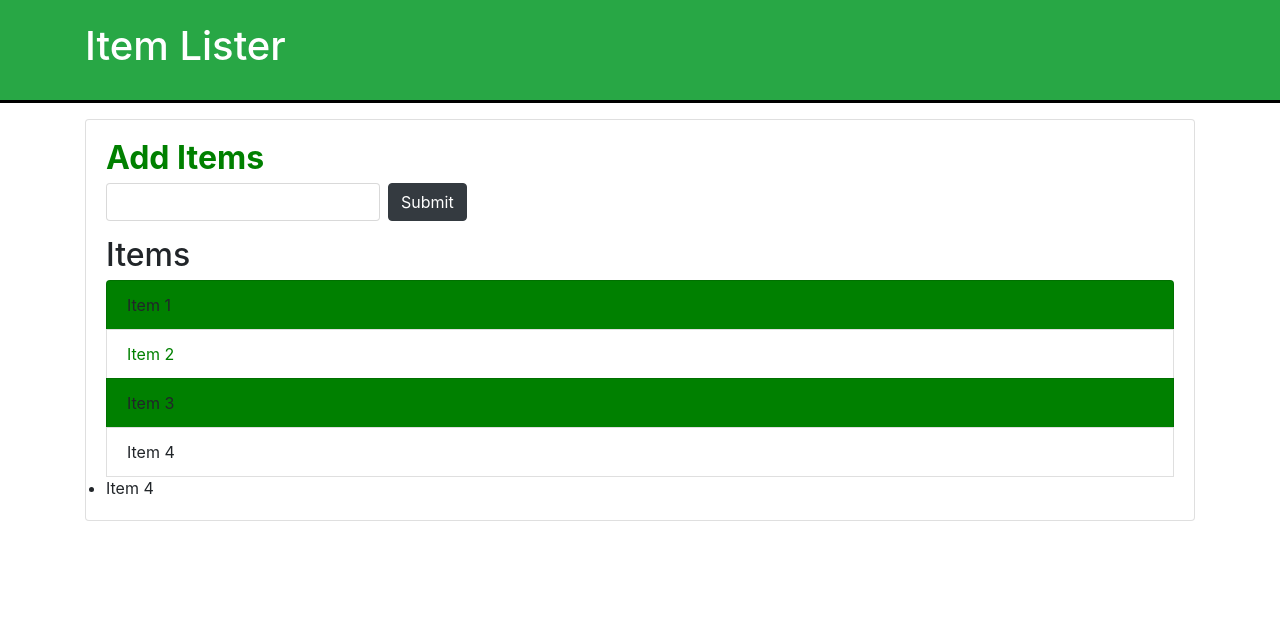
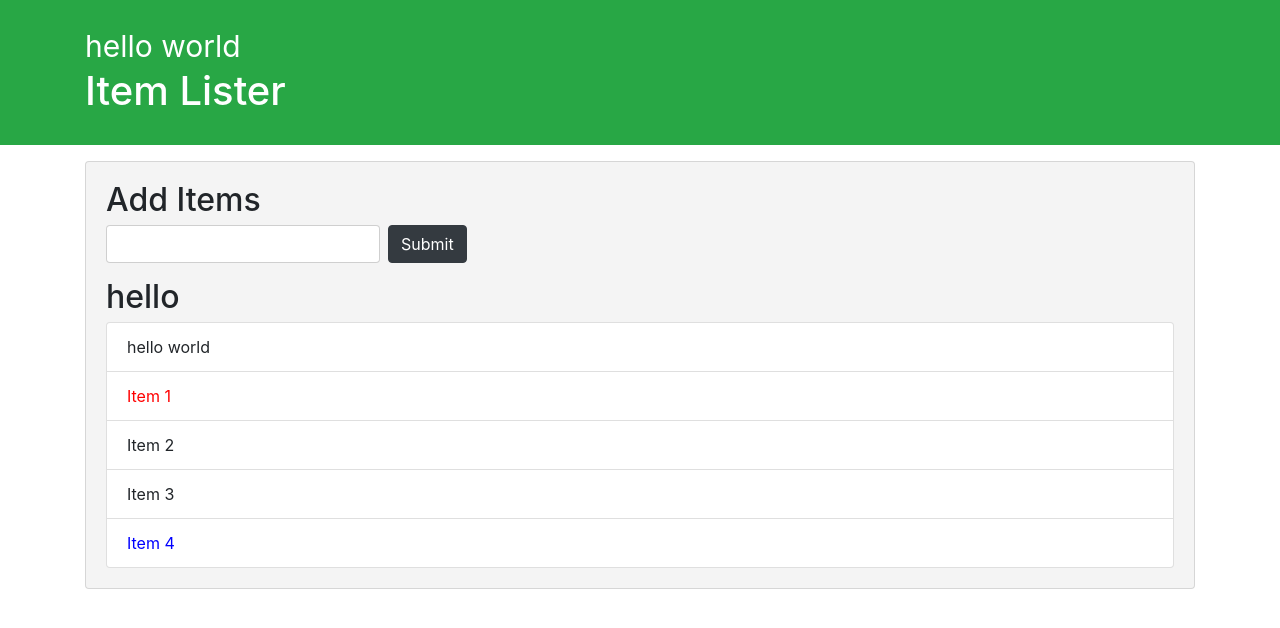
Before and after one commit to adarshsrivastav375/ItemLister, a plain HTML site: page index.html in a window 1280 px wide. Drawn offline with nearby package versions, Linux system fonts and the light colour scheme.

Commit message:
Creating Nodes and Modifying Dom

```diff
--- a/index.html
+++ b/index.html
@@ -26,7 +26,7 @@
       <li class="list-group-item">Item 2</li>
       <li class="list-group-item">Item 3</li>
       <li class="list-group-item">Item 4</li>
-      <li>Item 4</li>
+
     </ul>
    </div>
   </div>
--- a/sript.js
+++ b/sript.js
@@ -1,32 +1,83 @@
-let headerTitle = document.getElementById('main-header');
-headerTitle.style = "border-bottom : solid 3px black";
-//console.log("hello world");
-let addItem = document.getElementsByClassName('title');
-//console.log(addItem);
-addItem[0].style.fontWeight="bold";
-addItem[0].style.color ="green";
-// let items = document.getElementsByClassName('list-group-item');
-// console.log(items);
-// items[2].style.backgroundColor ="green";
-// for(let i=0; i< items.length;i++){
-//     items[i].style.fontWeight = "bold";
-// }
-// let li = document.getElementsByTagName('li');
-// console.log(items);
-// li[2].style.backgroundColor ="green";
-// for(let i=0; i< li.length;i++){
-//     li[i].style.fontWeight = "bold";
-// }
+// let headerTitle = document.getElementById('main-header');
+// headerTitle.style = "border-bottom : solid 3px black";
+// //console.log("hello world");
+// let addItem = document.getElementsByClassName('title');
+// //console.log(addItem);
+// addItem[0].style.fontWeight="bold";
+// addItem[0].style.color ="green";
+// // let items = document.getElementsByClassName('list-group-item');
+// // console.log(items);
+// // items[2].style.backgroundColor ="green";
+// // for(let i=0; i< items.length;i++){
+// //     items[i].style.fontWeight = "bold";
+// // }
+// // let li = document.getElementsByTagName('li');
+// // console.log(items);
+// // li[2].style.backgroundColor ="green";
+// // for(let i=0; i< li.length;i++){
+// //     li[i].style.fontWeight = "bold";
+// // }
 
-//query selector
+// //query selector
 
-// let secondItem = document.querySelector('.list-group-item:nth-child(2)');
-// secondItem.style.backgroundColor ="green";
-// let thirdItem = document.querySelector('.list-group-item:nth-child(3)');
-// thirdItem.style.display ="none";
+// // let secondItem = document.querySelector('.list-group-item:nth-child(2)');
+// // secondItem.style.backgroundColor ="green";
+// // let thirdItem = document.querySelector('.list-group-item:nth-child(3)');
+// // thirdItem.style.display ="none";
 
-let items = document.querySelectorAll('.list-group-item');
- items[1].style = 'color : green';
- for(let i=0; i< items.length;i=i+2){
-    items[i].style.backgroundColor = 'green';
- }
+// let items = document.querySelectorAll('.list-group-item');
+//  items[1].style = 'color : green';
+//  for(let i=0; i< items.length;i=i+2){
+//     items[i].style.backgroundColor = 'green';
+//  }
+
+
+let itemList = document.querySelector('#items');
+//paraent element
+itemList.parentElement.style.background ='#f4f4f4';
+//first child
+console.log('1st child',itemList.firstChild);
+//last child
+console.log('last child',itemList.lastChild);
+//firstElementChild
+itemList.firstElementChild.style.color='red';
+//lastElementChild
+itemList.lastElementChild.style.color='blue';
+// next sibling
+console.log('next sibling',itemList.nextSibling);
+// nextElementSibling
+console.log('next sibling',itemList.nextElementSibling);
+// previous sibling
+console.log('previous sibling',itemList.nextSibling);
+// previousElementSibling
+console.log('previous element sibling',itemList.previousElementSibling);
+itemList.previousElementSibling.textContent="hello";
+
+//createElement
+let newDiv = document.createElement('div');
+console.log(newDiv);
+//add class
+newDiv.className='cl';
+//add id
+newDiv.id='nId';
+//set attribute
+newDiv.setAttribute('title' , 'newdiv');
+//create text node;
+let newDivText = document.createTextNode('hello world');
+// text append to the div
+newDiv.appendChild(newDivText);
+
+//add to the dom
+let container = document.querySelector('header .container');
+let h1 = document.querySelector('header h1');
+newDiv.style.fontSize = '30px'
+//insertBefore any item
+container.insertBefore(newDiv , h1);
+let liNode = document.createElement('li');
+console.log(liNode);
+liNode.className='list-group-item';
+liNode.textContent='hello world';
+let list = document.querySelector('#items');
+let firstItem = document.querySelector('#items').firstElementChild
+console.log(firstItem)
+list.insertBefore(liNode , firstItem);
```
